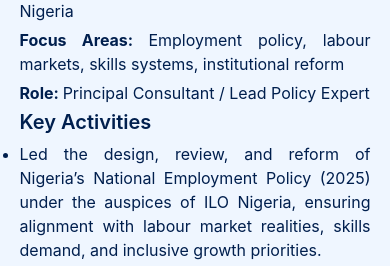
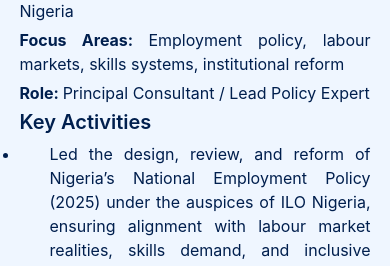
Before and after one commit to FortuneFiliks/EVOH_GEOGRAPHY, a plain HTML site: page index.html in a window 390 px wide. Shown: the part 566-832 px from the top of the page. Drawn offline with nearby package versions, Linux system fonts and the light colour scheme.

Commit message:
Update geography_mobile.css

```diff
--- a/CSS/geography_mobile.css
+++ b/CSS/geography_mobile.css
@@ -200,6 +200,9 @@
 	.flex_text p{
 		margin : 5px 0 5px 0;
 	}
+	ul li{
+       padding-left : 30px;
+	}
 
 
 /******************************THIRD SECTION******************************/
```
